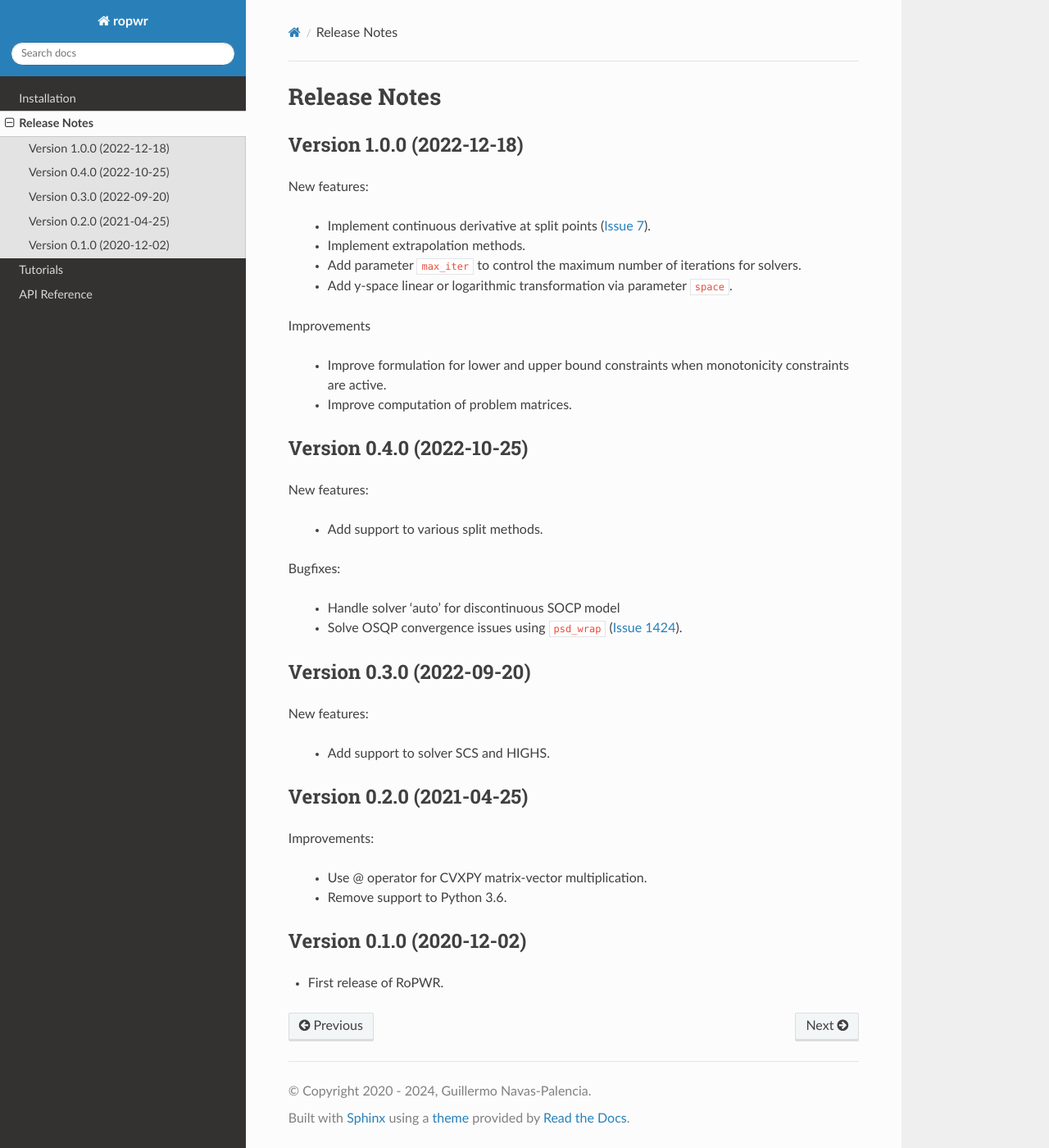
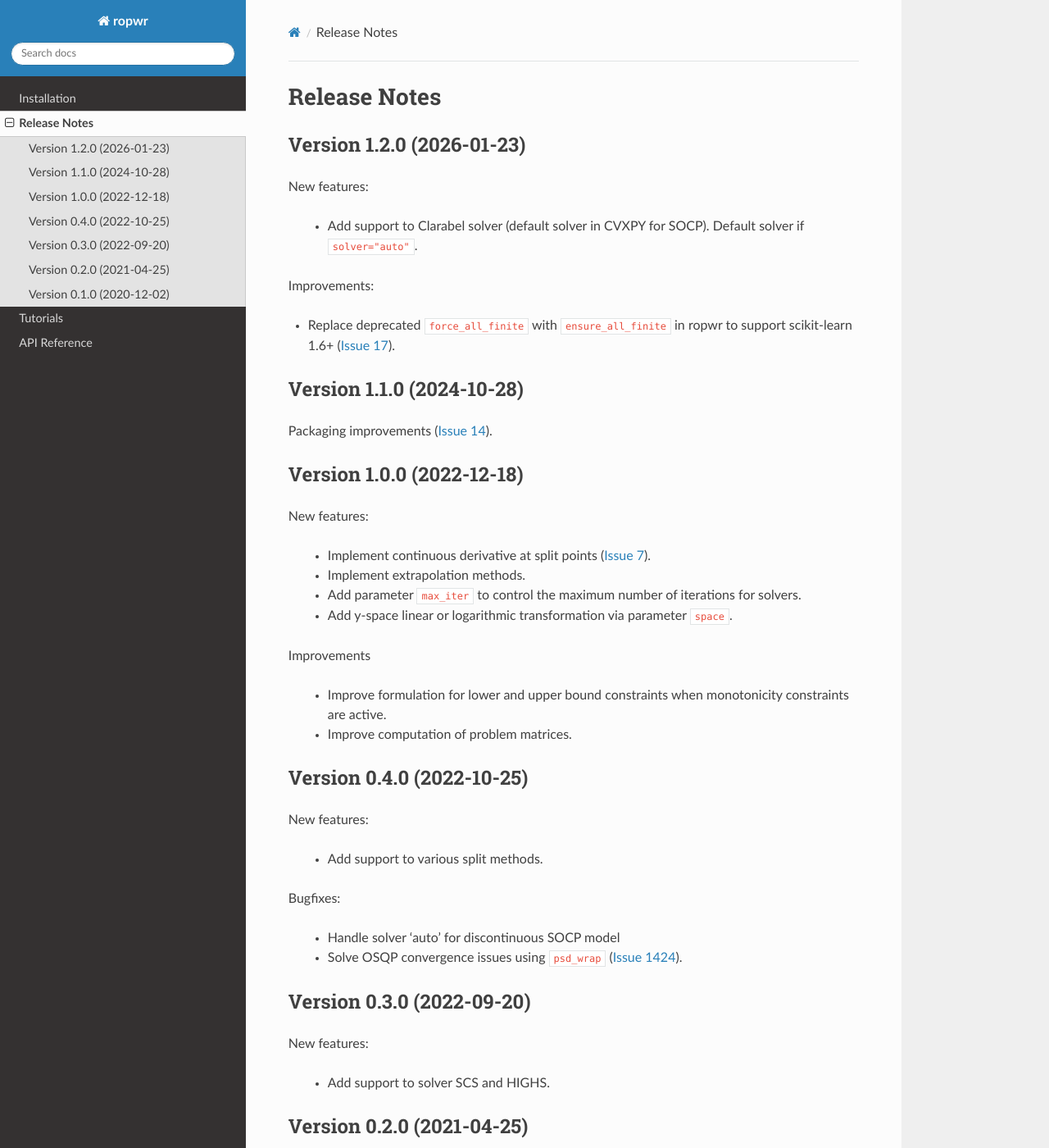
Before and after one commit to guillermo-navas-palencia/ropwr, a Sphinx documentation site: the page built from doc/source/release_notes.rst, in a window 1280 px wide and 1400 px high. Shown: the whole window at 82% size. Built offline with Sphinx 7.4.7 and the Read the Docs theme 3.1.0, drawn with Linux system fonts in a browser that asks for light colours; pages that are not in the unit, such as notebooks, are missing from menus; some of the changed text lies outside the part shown.

Commit message:
Prepare release 1.2.0. Add support to CLARABEL solver (default SOCP solver)

```diff
--- a/doc/source/conf.py
+++ b/doc/source/conf.py
@@ -18,13 +18,13 @@ sys.path.insert(0, os.path.abspath('../..'))
 # -- Project information -----------------------------------------------------
 
 project = 'ropwr'
-copyright = '2020 - 2024, Guillermo Navas-Palencia'
+copyright = '2020 - 2026, Guillermo Navas-Palencia'
 author = 'Guillermo Navas-Palencia'
 
 # The short X.Y version
-version = '1.1.0'
+version = '1.2.0'
 # The full version, including alpha/beta/rc tags
-release = '1.1.0'
+release = '1.2.0'
 
 
 # -- General configuration ---------------------------------------------------
--- a/doc/source/release_notes.rst
+++ b/doc/source/release_notes.rst
@@ -1,5 +1,23 @@
 Release Notes
 =============
+
+Version 1.2.0 (2026-01-23)
+--------------------------
+
+New features:
+
+   - Add support to Clarabel solver (default solver in CVXPY for SOCP). Default solver if ``solver="auto"``.
+
+Improvements:
+
+- Replace deprecated ``force_all_finite`` with ``ensure_all_finite`` in ropwr to support scikit-learn 1.6+ (`Issue 17 <https://github.com/guillermo-navas-palencia/ropwr/issues/17>`_).
+
+
+Version 1.1.0 (2024-10-28)
+--------------------------
+
+Packaging improvements (`Issue 14 <https://github.com/guillermo-navas-palencia/ropwr/pull/14>`_).
+
 
 Version 1.0.0 (2022-12-18)
 --------------------------
--- a/requirements.txt
+++ b/requirements.txt
@@ -1,4 +1,4 @@
-cvxpy>=1.1.14
+cvxpy>=1.6
 numpy>=1.16
 scikit-learn>=1.6.0
 scipy>=1.6.1
--- a/ropwr/_version.py
+++ b/ropwr/_version.py
@@ -1,3 +1,3 @@
 """Version information."""
 
-__version__ = "1.1.0"
+__version__ = "1.2.0"
--- a/setup.py
+++ b/setup.py
@@ -30,7 +30,7 @@ class CleanCommand(Command):
 
 # install requirements
 install_requires = [
-    'cvxpy>=1.1.14',
+    'cvxpy>=1.6',
     'numpy>=1.16',
     'scikit-learn>=1.6.0',
     'scipy>=1.6.1'
```
Also changed, not shown: README.rst (+6 -6 lines), 3 other files.
